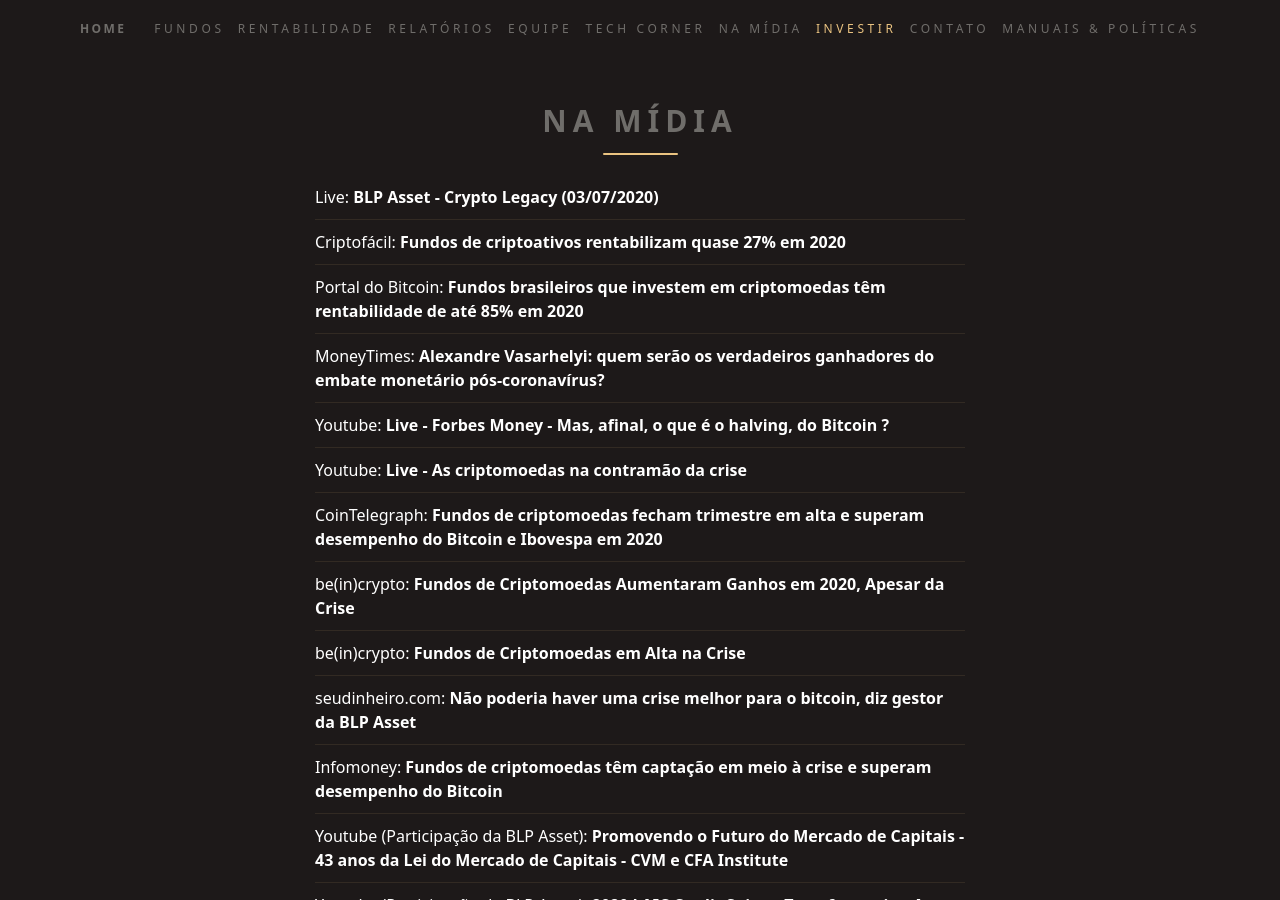
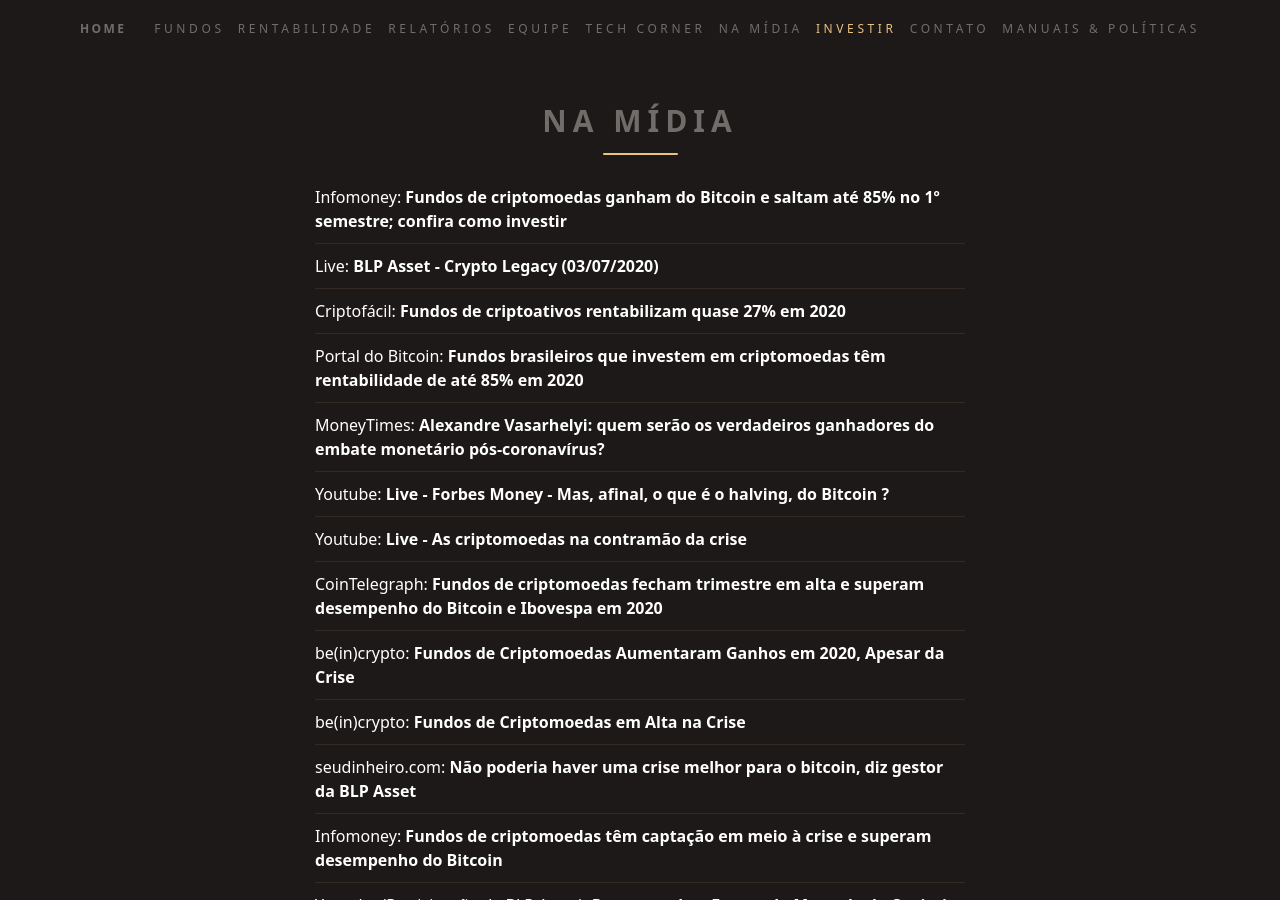
Before and after one commit to ateliedetemas/blpcrypto, a Jekyll site: the page built from _pages/na-midia.md, in a window 1280 px wide and 900 px high. Built offline with Jekyll 4.4.1, drawn with Linux system fonts in a browser that asks for light colours.

Commit message:
Update na-midia.md

```diff
--- a/_pages/na-midia.md
+++ b/_pages/na-midia.md
@@ -3,6 +3,7 @@ lang: pt
 layout: page
 title: Na Mídia
 ---
+|[Infomoney: **Fundos de criptomoedas ganham do Bitcoin e saltam até 85% no 1º semestre; confira como investir**](https://www.infomoney.com.br/mercados/fundos-de-criptomoedas-ganham-do-bitcoin-e-saltam-ate-85-no-1o-semestre-confira-como-investir/)
 |[Live: **BLP Asset - Crypto Legacy (03/07/2020)**](https://vimeo.com/empiricus/review/435184208/e87c47ccfd)
 |[Criptofácil: **Fundos de criptoativos rentabilizam quase 27% em 2020**](https://www.criptofacil.com/fundos-criptoativos-rentabilizam-quase-27-2020/)
 |[Portal do Bitcoin: **Fundos brasileiros que investem em criptomoedas têm rentabilidade de até 85% em 2020**](https://portaldobitcoin.com/fundos-brasileiros-que-investem-em-criptomoedas-tem-rentabilidade-de-ate-85-em-2020/)
```
